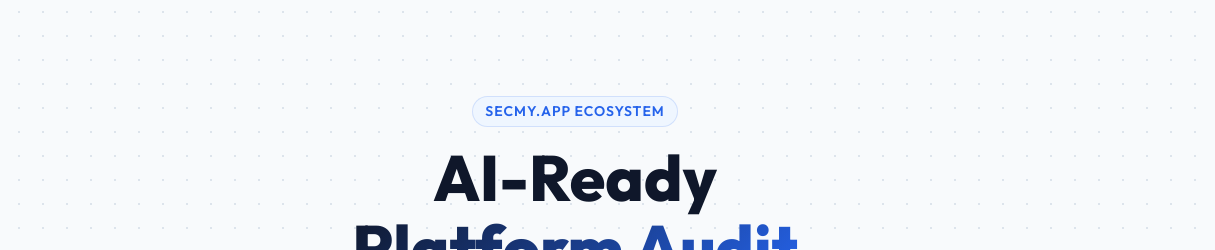
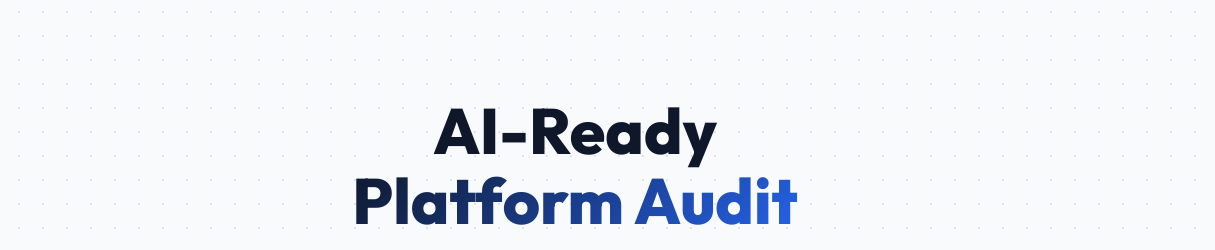
Before and after one commit to SecH0us3/ai-valid, a website: page ai-valid/public/index.html in a window 1280 px wide. Shown: the top 250 px of the page, 65-1280 px from the left. Drawn offline with nearby package versions, Linux system fonts and the light colour scheme.

Commit message:
feat: remove hero badge from index and styles

```diff
--- a/ai-valid/public/index.html
+++ b/ai-valid/public/index.html
@@ -56,7 +56,6 @@
 
     <main class="container">
         <header class="hero">
-            <div class="hero-badge">secmy.app ecosystem</div>
             <h1 class="hero-title">AI-Ready <br><span class="text-gradient">Platform Audit</span></h1>
             <p class="hero-subtitle">Instant analysis of your site's accessibility for intelligent agents, OpenAI crawlers, and Web3/AI standards.</p>
         </header>
--- a/ai-valid/public/style.css
+++ b/ai-valid/public/style.css
@@ -104,23 +104,7 @@ body {
     text-align: center;
 }
 
-.hero-badge {
-    display: inline-block;
-    padding: 0.25rem 0.75rem;
-    border-radius: 20px;
-    background: var(--accent-blue-light);
-    border: 1px solid rgba(37, 99, 235, 0.15);
-    color: var(--accent-blue);
-    font-size: 0.875rem;
-    font-weight: 600;
-    margin-bottom: 1rem;
-    text-transform: uppercase;
-    letter-spacing: 1px;
-}
-
-.compact-mode .hero-badge {
-    display: none;
-}
+/* Removed hero-badge styles */
 
 .hero-title {
     font-size: clamp(2.5rem, 5vw, 4rem);
```
